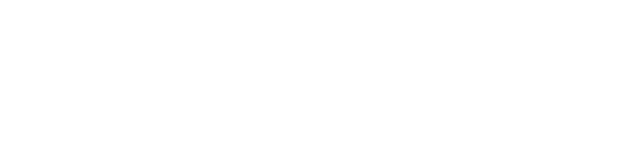
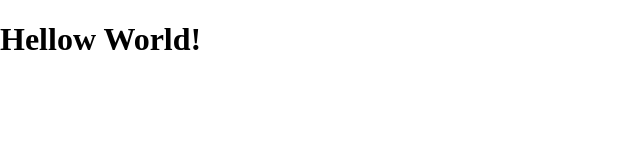
Before and after one commit to HMROSS/quote-generator-, a plain HTML site: page index.html in a window 1280 px wide. Shown: the whole page, without its empty margins (0-640 px from the left). Drawn offline with Linux system fonts and the light colour scheme.

Commit message:
hello world

```diff
--- a/index.html
+++ b/index.html
@@ -11,6 +11,7 @@
     <title>Template</title>
 </head>
 <body>
+    <h1>Hellow World!</h1>
 
     <!-- Script -->
     <script src="script.js"></script>
```
